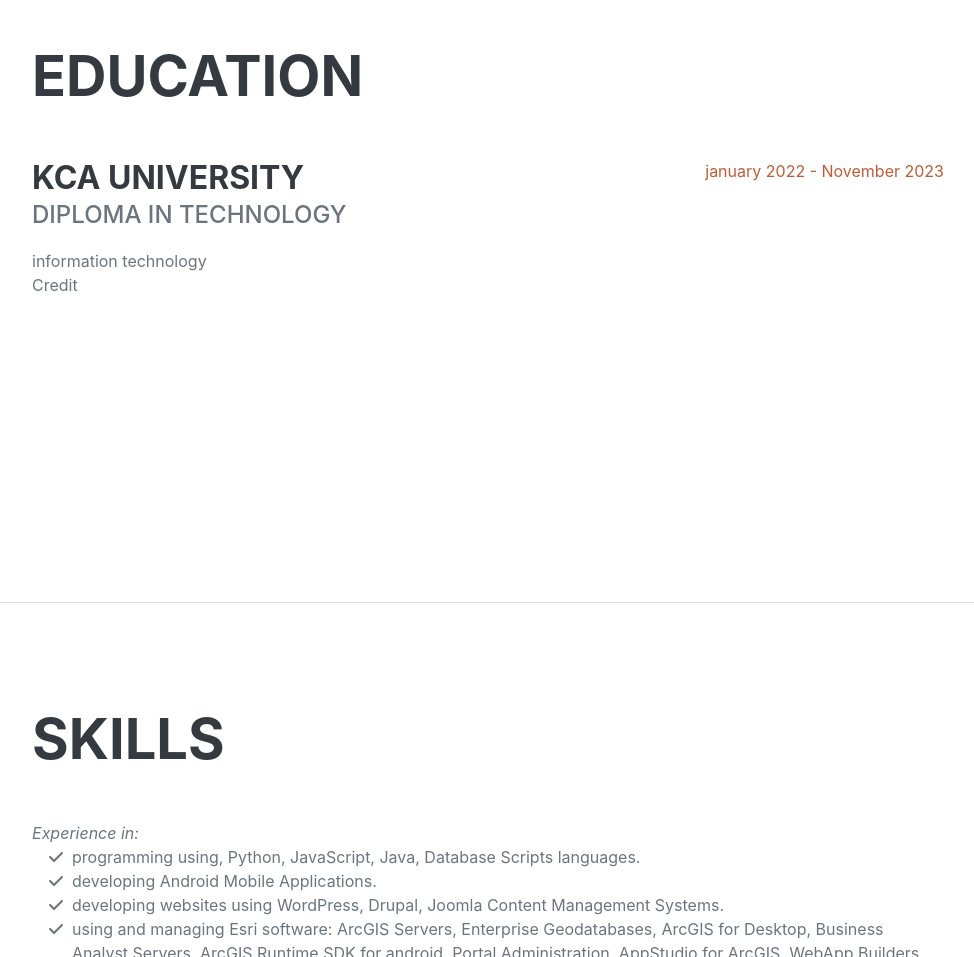
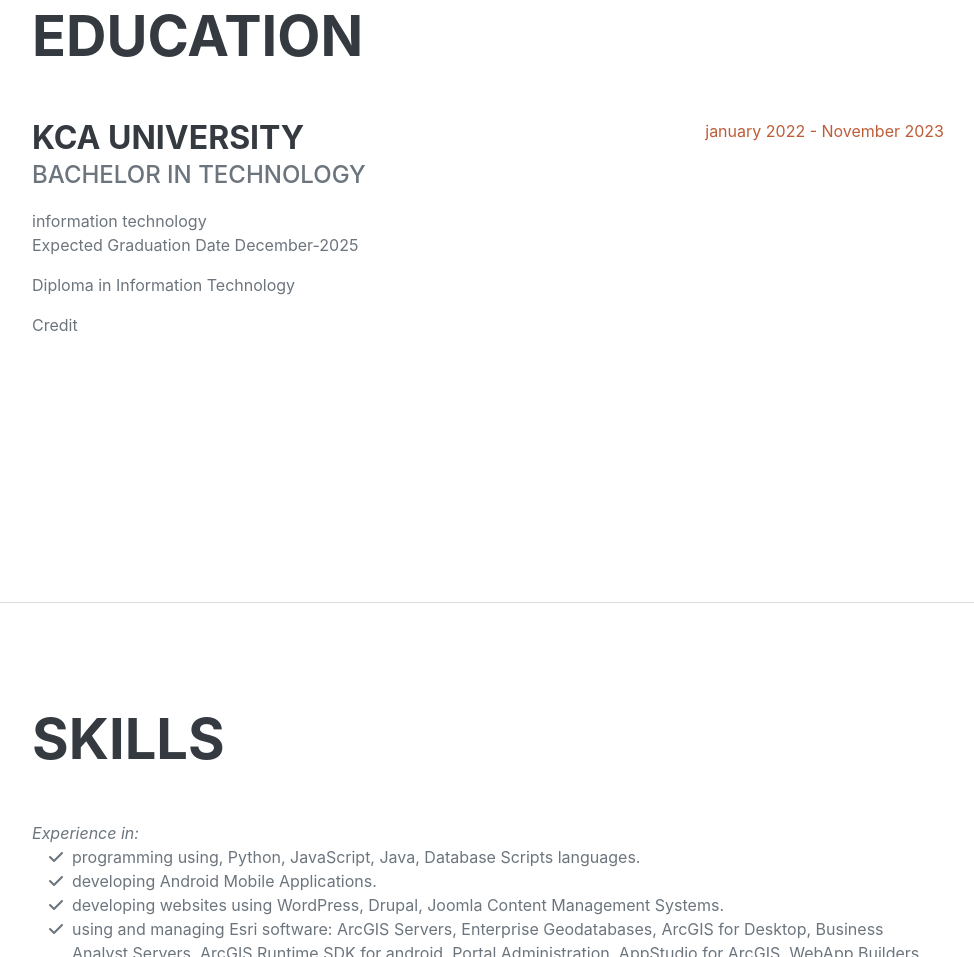
Before and after one commit to Kagunye/kagunyecv, a plain HTML site: page index.html in a window 1280 px wide. Shown: the part 2387-3344 px from the top of the page, without its empty margins (288-1262 px from the left). Drawn offline with nearby package versions, Linux system fonts and the light colour scheme; a web font is replaced by a local one.

Commit message:
Update index.html

```diff
--- a/index.html
+++ b/index.html
@@ -134,9 +134,11 @@
                     <div class="d-flex flex-column flex-md-row justify-content-between mb-5">
                         <div class="flex-grow-1">
                             <h3 class="mb-0">KCA University</h3>
-                            <div class="subheading mb-3">Diploma in technology</div>
+                            <div class="subheading mb-3">Bachelor in technology</div>
                             <div>information technology</div>
-                            <p>Credit</p>
+                            <p>Expected Graduation Date December-2025</p>
+				<p>Diploma in  Information Technology</p>
+				<p>Credit</p>
                         </div>
                         <div class="flex-shrink-0"><span class="text-primary">january 2022 - November 2023</span></div>
                     </div>
```
